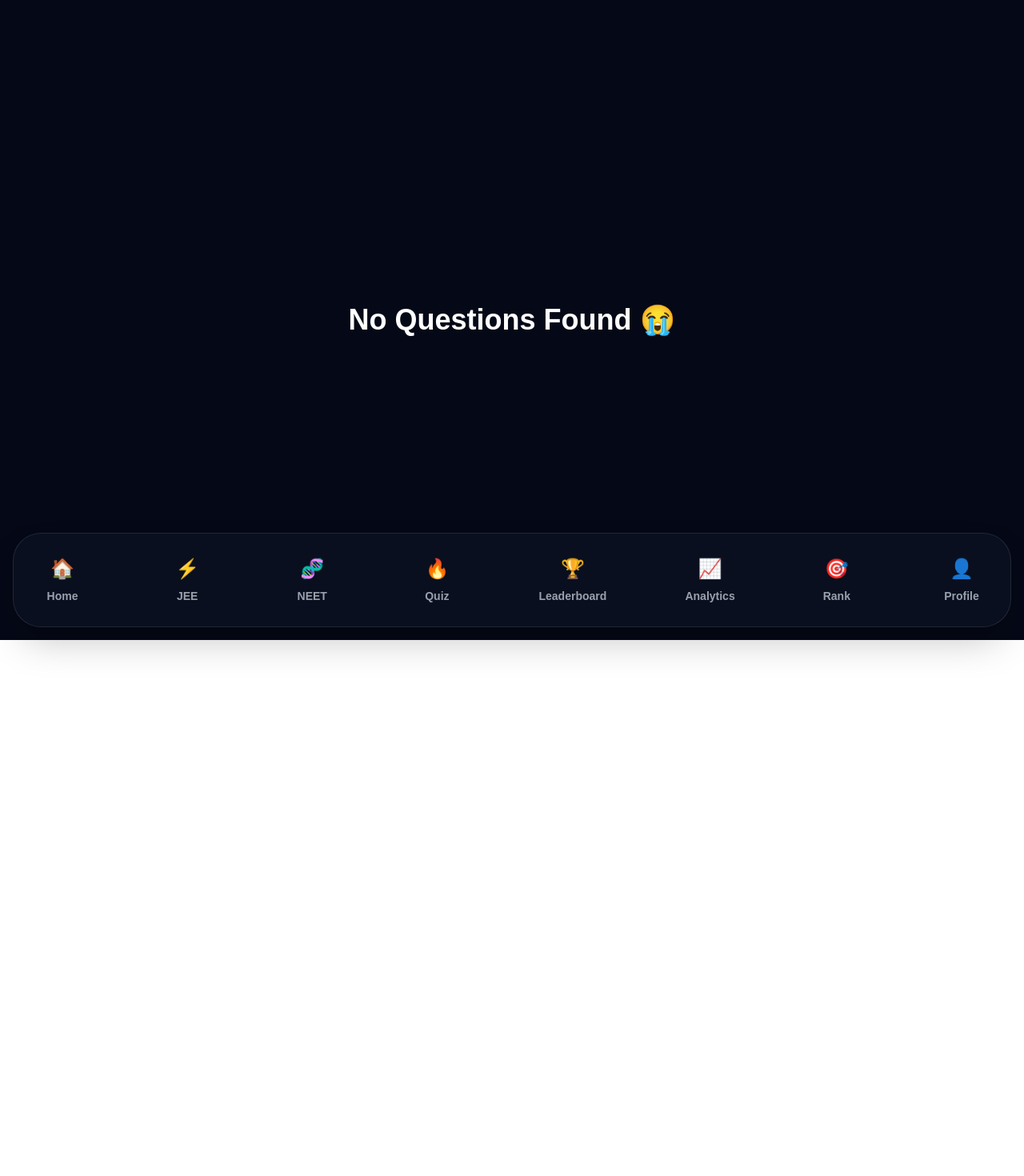
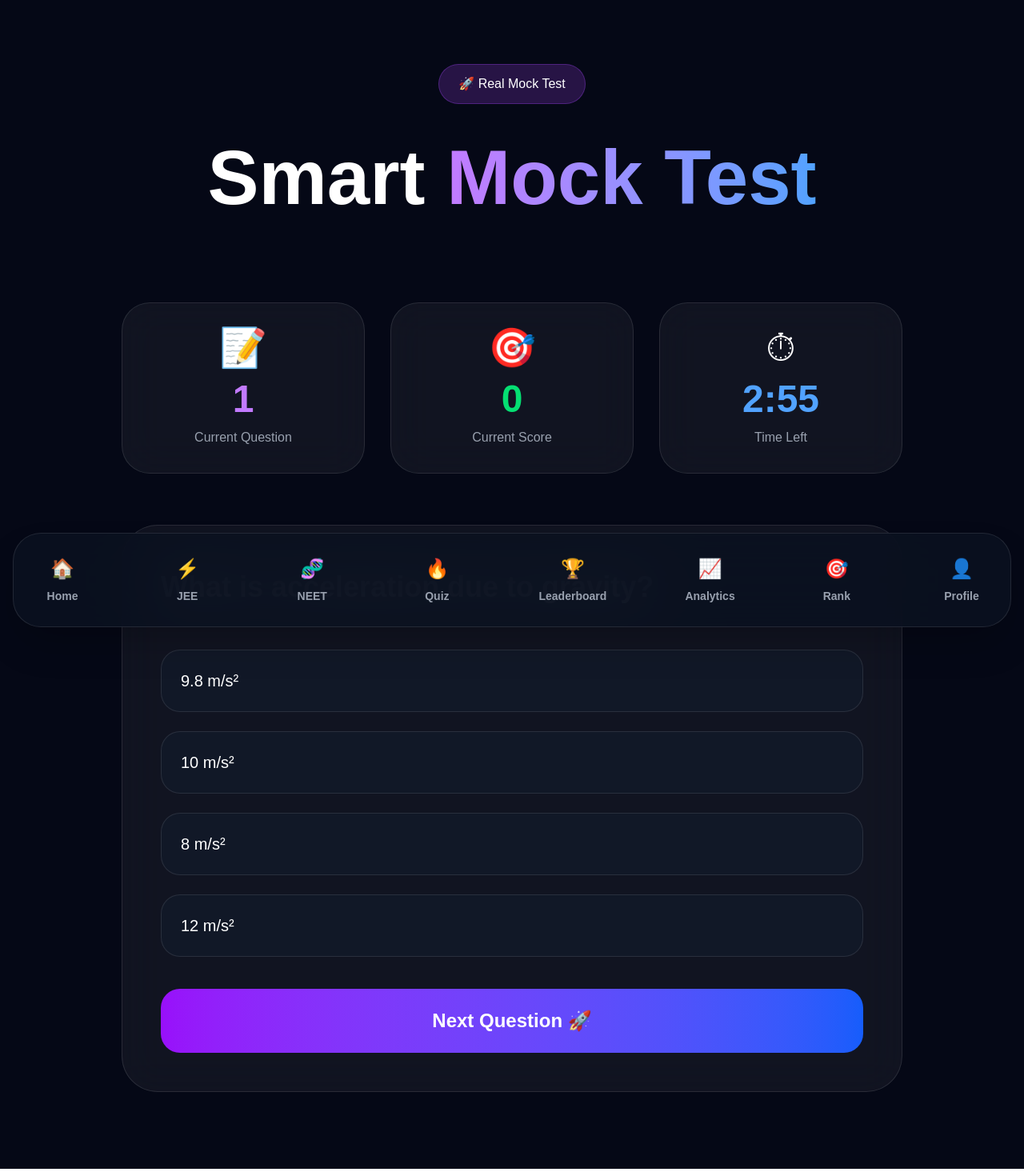
Before and after one commit to himanshu8785/exam-cracker, a Next.js app: page /mock-test in a window 1280 px wide. Shown: the top 1470 px of the page at 80% size. Before the commit the page ends 920 px from the top, so only its background shows below. Built offline with nearby package versions, Linux system fonts and the light colour scheme; no server answers; the database is empty.

Commit message:
real firebase score saving

```diff
--- a/app/mock-test/page.tsx
+++ b/app/mock-test/page.tsx
@@ -1,26 +1,87 @@
 "use client";
 
-import {
-  useEffect,
-  useState
-} from "react";
+import { useEffect,useState } from "react";
 
 import {
-  db
-} from "../../firebase";
+
+  collection,
+  addDoc,
+  serverTimestamp
+
+} from "firebase/firestore";
 
 import {
-  collection,
-  getDocs
-} from "firebase/firestore";
+
+  auth,
+  db
+
+} from "@/firebase";
 
 export default function MockTestPage(){
 
-  const [questions,setQuestions] =
-  useState<any[]>([]);
+  const questions = [
 
-  const [loading,setLoading] =
-  useState(true);
+    {
+
+      question:"What is acceleration due to gravity?",
+
+      options:[
+
+        "9.8 m/s²",
+
+        "10 m/s²",
+
+        "8 m/s²",
+
+        "12 m/s²"
+
+      ],
+
+      answer:"9.8 m/s²"
+
+    },
+
+    {
+
+      question:"DNA is located in?",
+
+      options:[
+
+        "Nucleus",
+
+        "Ribosome",
+
+        "Cytoplasm",
+
+        "Membrane"
+
+      ],
+
+      answer:"Nucleus"
+
+    },
+
+    {
+
+      question:"Mole concept belongs to?",
+
+      options:[
+
+        "Physics",
+
+        "Maths",
+
+        "Chemistry",
+
+        "Biology"
+
+      ],
+
+      answer:"Chemistry"
+
+    }
+
+  ];
 
   const [currentQuestion,setCurrentQuestion] =
   useState(0);
@@ -34,149 +95,92 @@ export default function MockTestPage(){
   const [submitted,setSubmitted] =
   useState(false);
 
+  const [loading,setLoading] =
+  useState(false);
+
   const [timeLeft,setTimeLeft] =
-  useState(1500);
+  useState(180);
+
+  /* TIMER */
 
   useEffect(()=>{
 
-    fetchQuestions();
+    const timer = setInterval(()=>{
+
+      setTimeLeft(prev=>{
+
+        if(prev <= 1){
+
+          clearInterval(timer);
+
+          submitQuiz();
+
+          return 0;
+
+        }
+
+        return prev - 1;
+
+      });
+
+    },1000);
+
+    return()=>clearInterval(timer);
 
   },[]);
 
-  async function fetchQuestions(){
+  async function submitQuiz(){
+
+    setSubmitted(true);
+
+    setLoading(true);
 
     try{
 
-      const querySnapshot =
-      await getDocs(
+      const user =
+      auth.currentUser;
 
-        collection(
-          db,
-          "questions"
-        )
+      if(user){
 
-      );
+        await addDoc(
 
-      const data:any[] = [];
+          collection(db,"results"),
 
-      querySnapshot.forEach((doc)=>{
+          {
 
-        data.push({
+            uid:user.uid,
 
-          id:doc.id,
+            name:
 
-          ...doc.data()
+            user.displayName ||
 
-        });
+            "Exam Cracker User",
 
-      });
+            email:user.email,
 
-      /* URL PARAMS */
+            score,
 
-      const urlParams =
-      new URLSearchParams(
+            totalQuestions:
+            questions.length,
 
-        window.location.search
+            accuracy:
 
-      );
+            Math.round(
 
-      const exam =
-      urlParams.get("exam");
+              (score / (questions.length * 4))
 
-      const subject =
-      urlParams.get("subject");
+              * 100
 
-      const chapter =
-      urlParams.get("chapter");
+            ),
 
-      const test =
-      urlParams.get("test");
+            createdAt:
+            serverTimestamp()
 
-      let filtered = data;
-
-      /* FILTER EXAM */
-
-      if(exam){
-
-        filtered =
-        filtered.filter(
-
-          (q:any)=>
-
-            q.exam === exam
+          }
 
         );
 
       }
-
-      /* FILTER SUBJECT */
-
-      if(subject){
-
-        filtered =
-        filtered.filter(
-
-          (q:any)=>
-
-            q.subject === subject
-
-        );
-
-      }
-
-      /* FILTER CHAPTER */
-
-      if(chapter){
-
-        filtered =
-        filtered.filter(
-
-          (q:any)=>
-
-            q.chapter === chapter
-
-        );
-
-      }
-
-      /* TEST-ID ENGINE */
-
-      if(test){
-
-        const testNumber =
-        parseInt(test);
-
-        filtered =
-        filtered.filter(
-
-          (
-            _:any,
-            index:number
-          )=>
-
-            index % 10 ===
-            testNumber % 10
-
-        );
-
-      }
-
-      /* RANDOMIZE */
-
-      const shuffled =
-      filtered.sort(
-
-        ()=>0.5 - Math.random()
-
-      );
-
-      /* 25 QUESTIONS */
-
-      setQuestions(
-
-        shuffled.slice(0,25)
-
-      );
 
     }
 
@@ -190,38 +194,12 @@ export default function MockTestPage(){
 
   }
 
-  useEffect(()=>{
-
-    if(submitted){
-
-      return;
-
-    }
-
-    if(timeLeft <= 0){
-
-      setSubmitted(true);
-
-      return;
-
-    }
-
-    const timer = setInterval(()=>{
-
-      setTimeLeft(prev=>prev - 1);
-
-    },1000);
-
-    return ()=>clearInterval(timer);
-
-  },[timeLeft,submitted]);
-
   function nextQuestion(){
 
     if(selected === ""){
 
       alert(
-        "Select an option 😎"
+        "Select an option 😎🔥"
       );
 
       return;
@@ -233,7 +211,7 @@ export default function MockTestPage(){
     if(
 
       selected ===
-      questions[currentQuestion]?.answer
+      questions[currentQuestion].answer
 
     ){
 
@@ -260,7 +238,7 @@ export default function MockTestPage(){
 
     else{
 
-      setSubmitted(true);
+      submitQuiz();
 
     }
 
@@ -272,208 +250,274 @@ export default function MockTestPage(){
   const seconds =
   timeLeft % 60;
 
-  if(loading){
+  return(
 
-    return(
+    <main className="min-h-screen bg-[#050816] text-white overflow-hidden">
 
-      <main className="min-h-screen bg-[#050816] text-white flex justify-center items-center">
+      {/* HERO */}
 
-        <h1 className="text-5xl font-black">
+      <section className="max-w-7xl mx-auto px-6 pt-20 pb-16 text-center">
 
-          Loading Questions 🚀
+        <div className="inline-block px-6 py-3 rounded-full bg-purple-500/20 border border-purple-500/30 mb-8">
+
+          🚀 Real Mock Test
+
+        </div>
+
+        <h1 className="text-7xl md:text-8xl font-black mb-8 leading-tight">
+
+          Smart
+          {" "}
+
+          <span className="bg-gradient-to-r from-purple-400 to-blue-400 text-transparent bg-clip-text">
+
+            Mock Test
+
+          </span>
 
         </h1>
 
-      </main>
+      </section>
 
-    );
+      {/* TOP STATS */}
 
-  }
+      <section className="max-w-5xl mx-auto px-6 pb-16">
 
-  if(questions.length === 0){
+        <div className="grid grid-cols-1 md:grid-cols-3 gap-8">
 
-    return(
+          <div className="bg-white/5 border border-white/10 backdrop-blur-xl rounded-[35px] p-8 text-center">
 
-      <main className="min-h-screen bg-[#050816] text-white flex justify-center items-center">
+            <div className="text-5xl mb-4">
 
-        <h1 className="text-4xl font-black text-center">
+              📝
 
-          No Questions Found 😭
+            </div>
 
-        </h1>
+            <h2 className="text-5xl font-black text-purple-400 mb-3">
 
-      </main>
+              {currentQuestion + 1}
 
-    );
+            </h2>
 
-  }
+            <p className="text-gray-400">
 
-  if(submitted){
+              Current Question
 
-    return(
-
-      <main className="min-h-screen bg-[#050816] text-white flex justify-center items-center p-6">
-
-        <div className="bg-white/5 border border-white/10 backdrop-blur-xl rounded-[40px] p-12 text-center max-w-2xl w-full">
-
-          <div className="text-8xl mb-8">
-
-            🎉
+            </p>
 
           </div>
 
-          <h1 className="text-6xl font-black text-purple-400 mb-6">
+          <div className="bg-white/5 border border-white/10 backdrop-blur-xl rounded-[35px] p-8 text-center">
 
-            Test Submitted
+            <div className="text-5xl mb-4">
 
-          </h1>
+              🎯
 
-          <p className="text-3xl mb-4">
+            </div>
 
-            Your Score 😎🔥
+            <h2 className="text-5xl font-black text-green-400 mb-3">
 
-          </p>
+              {score}
 
-          <div className="text-7xl font-black mb-8">
+            </h2>
 
-            {score}
+            <p className="text-gray-400">
+
+              Current Score
+
+            </p>
 
           </div>
 
-          <button
-            onClick={()=>
-              window.location.reload()
-            }
-            className="px-10 py-5 rounded-2xl bg-gradient-to-r from-purple-600 to-blue-600 text-lg font-semibold"
-          >
+          <div className="bg-white/5 border border-white/10 backdrop-blur-xl rounded-[35px] p-8 text-center">
 
-            Restart Test 🚀
+            <div className="text-5xl mb-4">
 
-          </button>
+              ⏱
 
-        </div>
+            </div>
 
-      </main>
+            <h2 className="text-5xl font-black text-blue-400 mb-3">
 
-    );
+              {minutes}:
+              {seconds.toString().padStart(2,"0")}
 
-  }
+            </h2>
 
-  return(
+            <p className="text-gray-400">
 
-    <main className="min-h-screen bg-[#050816] text-white p-6">
+              Time Left
 
-      <div className="max-w-5xl mx-auto">
-
-        <div className="flex justify-between items-center mb-10">
-
-          <h1 className="text-5xl font-black">
-
-            🚀 Real Test Series
-
-          </h1>
-
-          <div className="bg-red-500 px-6 py-3 rounded-2xl text-xl font-bold">
-
-            ⏱ {minutes}:
-            {seconds.toString().padStart(2,"0")}
+            </p>
 
           </div>
 
         </div>
 
-        <div className="bg-white/5 border border-white/10 backdrop-blur-xl rounded-[40px] p-10">
+      </section>
 
-          <div className="flex justify-between items-center mb-8">
+      {/* QUIZ */}
 
-            <h2 className="text-2xl font-bold">
+      <section className="max-w-5xl mx-auto px-6 pb-24">
 
-              Question
-              {" "}
-              {currentQuestion + 1}
-              {" "}
-              / {questions.length}
+        {
+
+          submitted
+
+          ?
+
+          <div className="bg-gradient-to-r from-purple-600 to-blue-600 rounded-[45px] p-16 text-center">
+
+            <div className="text-8xl mb-8">
+
+              🎉
+
+            </div>
+
+            <h2 className="text-6xl font-black mb-8">
+
+              Test Submitted 😎🔥
 
             </h2>
 
-            <div className="bg-[#111827] px-5 py-2 rounded-2xl">
+            <div className="text-8xl font-black mb-10">
 
-              Score:
-              {" "}
               {score}
 
             </div>
 
+            <p className="text-2xl mb-10">
+
+              Accuracy:
+              {" "}
+
+              {
+
+                Math.round(
+
+                  (score / (questions.length * 4))
+
+                  * 100
+
+                )
+
+              }%
+
+            </p>
+
+            {
+
+              loading
+
+              ?
+
+              <p className="text-xl">
+
+                Saving Result... 😎🔥
+
+              </p>
+
+              :
+
+              <p className="text-xl">
+
+                Result Saved Successfully 🚀
+
+              </p>
+
+            }
+
           </div>
 
-          <h3 className="text-4xl font-black leading-relaxed mb-10">
+          :
 
-            {
-              questions[currentQuestion]
-              ?.question
-            }
+          <div className="bg-white/5 border border-white/10 backdrop-blur-xl rounded-[45px] p-12">
 
-          </h3>
+            <h2 className="text-4xl font-black leading-relaxed mb-12">
 
-          <div className="space-y-5">
+              {
 
-            {
-              questions[currentQuestion]
-              ?.options?.map(
+                questions[currentQuestion]
+                .question
 
-                (
-                  option:any,
-                  index:number
-                )=>(
+              }
+
+            </h2>
+
+            <div className="space-y-6">
+
+              {
+
+                questions[currentQuestion]
+                .options
+                .map((option,index)=>(
 
                   <button
+
                     key={index}
-                    onClick={()=>
-                      setSelected(option)
-                    }
-                    className={`w-full p-5 rounded-2xl border text-left transition
+
+                    onClick={()=>{
+
+                      setSelected(option);
+
+                    }}
+
+                    className={`w-full p-6 rounded-3xl border text-left text-xl transition
 
                     ${selected === option
 
-                      ? "bg-purple-600 border-purple-500"
+                      ?
 
-                      : "bg-[#111827] border-gray-700 hover:border-purple-500"
+                      "bg-purple-600 border-purple-400"
+
+                      :
+
+                      "bg-[#111827] border-white/10 hover:border-purple-400"
 
                     }`}
+
                   >
 
                     {option}
 
                   </button>
 
-                )
+                ))
 
-              )
-            }
+              }
+
+            </div>
+
+            <button
+
+              onClick={nextQuestion}
+
+              className="w-full mt-10 py-6 rounded-3xl bg-gradient-to-r from-purple-600 to-blue-600 text-2xl font-black"
+
+            >
+
+              {
+
+                currentQuestion ===
+                questions.length - 1
+
+                ?
+
+                "Submit Test 🚀"
+
+                :
+
+                "Next Question 🚀"
+
+              }
+
+            </button>
 
           </div>
 
-          <button
-            onClick={nextQuestion}
-            className="w-full mt-10 py-5 rounded-2xl bg-gradient-to-r from-purple-600 to-blue-600 text-lg font-semibold"
-          >
+        }
 
-            {
-
-              currentQuestion ===
-              questions.length - 1
-
-              ? "Submit Test 🚀"
-
-              : "Next Question 🚀"
-
-            }
-
-          </button>
-
-        </div>
-
-      </div>
+      </section>
 
     </main>
 
```
